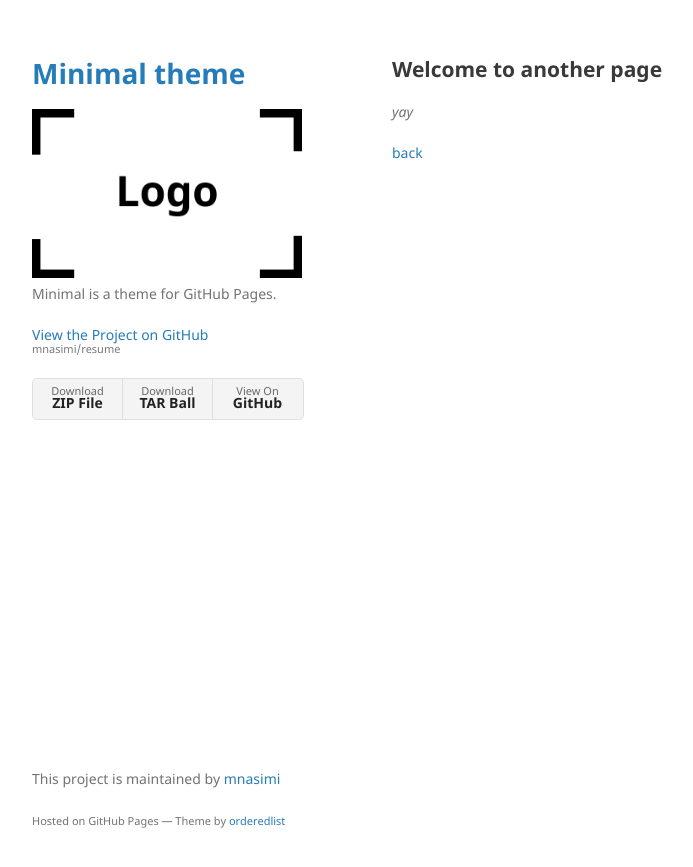
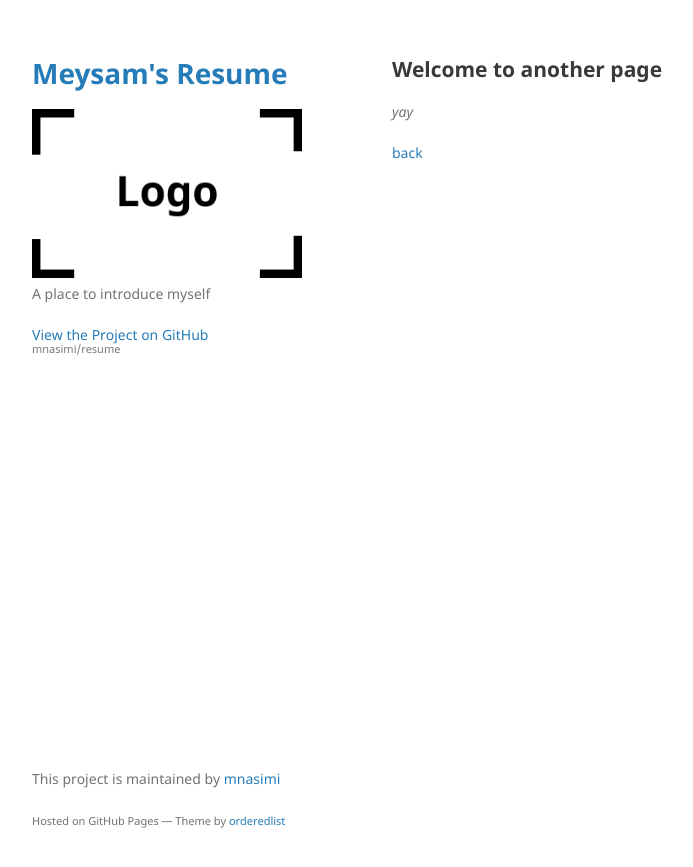
Before and after one commit to mnasimi/resume, a Jekyll site: the page built from another-page.md, in a window 1280 px wide. Shown: the top 867 px of the page, without its empty margins (178-871 px from the left). Built offline with Jekyll 4.4.1, drawn with Linux system fonts in a browser that asks for light colours; our own code applies the rules of GitHub Pages for plain Markdown files.

Commit message:
Update _config.yml
short info

```diff
--- a/_config.yml
+++ b/_config.yml
@@ -1,6 +1,6 @@
-title: Minimal theme
+title: Meysam's Resume
 logo: /assets/img/logo.png
-description: Minimal is a theme for GitHub Pages.
-show_downloads: true
+description: A place to introduce myself
+show_downloads: false
 google_analytics:
 theme: jekyll-theme-minimal
```
